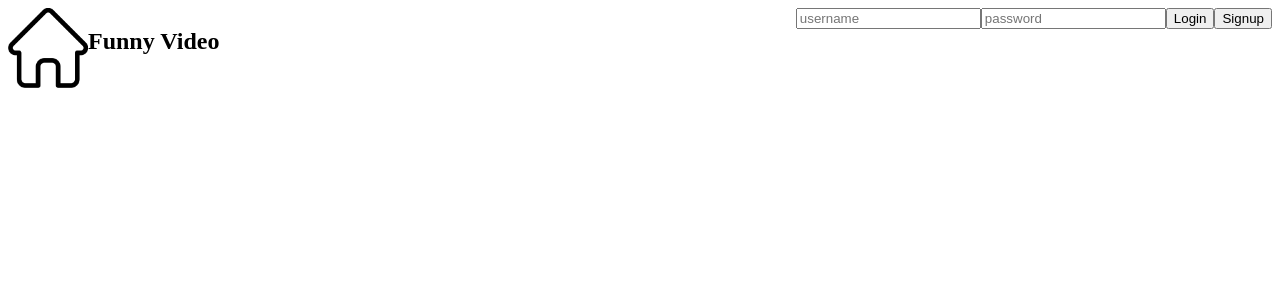
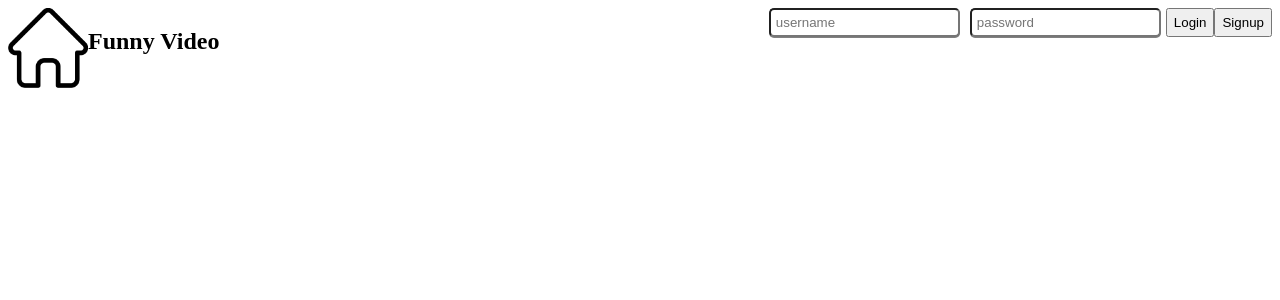
Before and after one commit to MrSimple263/funnyvideo, a React app in the folder front-end/: page / in a window 1280 px wide. Shown: the top 300 px of the page. Built offline with nearby package versions, Linux system fonts and the light colour scheme.

Commit message:
css input text

```diff
--- a/front-end/App.js
+++ b/front-end/App.js
@@ -1,5 +1,6 @@
 import React, { Component } from 'react';
 import Header from "./components/Header";
+import app from './public/css/app.css'
 
 class App extends Component{
     render(){
--- /dev/null
+++ b/front-end/public/css/app.css
@@ -0,0 +1,9 @@
+.input{
+    padding: 0 5px;
+
+}
+.input input{
+    box-shadow: 0 1px 0 grey;
+    padding: 5px;
+    border-radius: 5px;
+}
```
